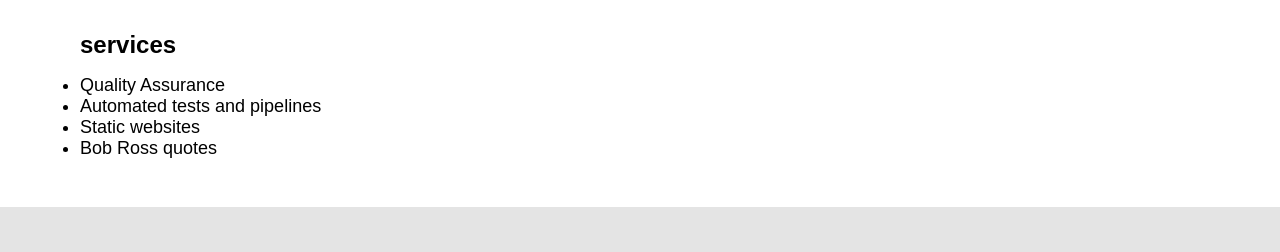
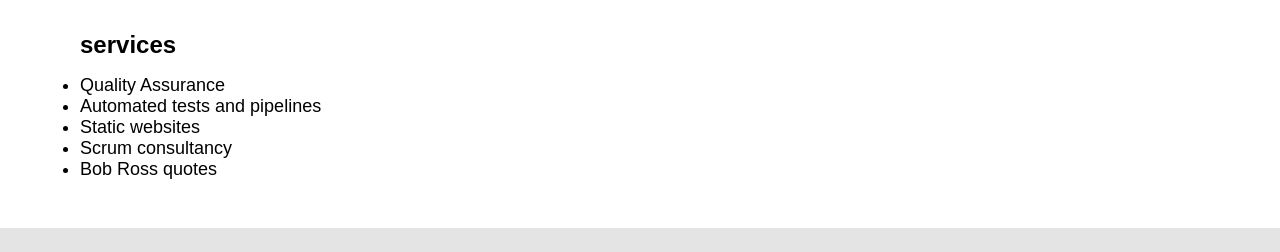
Before and after one commit to vickyjackson/digitalstuff-website, a plain HTML site: page index.html in a window 1280 px wide. Shown: the part 1520-1772 px from the top of the page. Drawn offline with Linux system fonts and the light colour scheme; a web font is replaced by a local one.

Commit message:
Added Scrum to services section

```diff
--- a/index.html
+++ b/index.html
@@ -54,6 +54,7 @@
         <li>Quality Assurance</li>
         <li>Automated tests and pipelines</li>
         <li>Static websites</li>
+        <li>Scrum consultancy</li>
         <li>Bob Ross quotes</li>
       </ul>
     </div>
```
